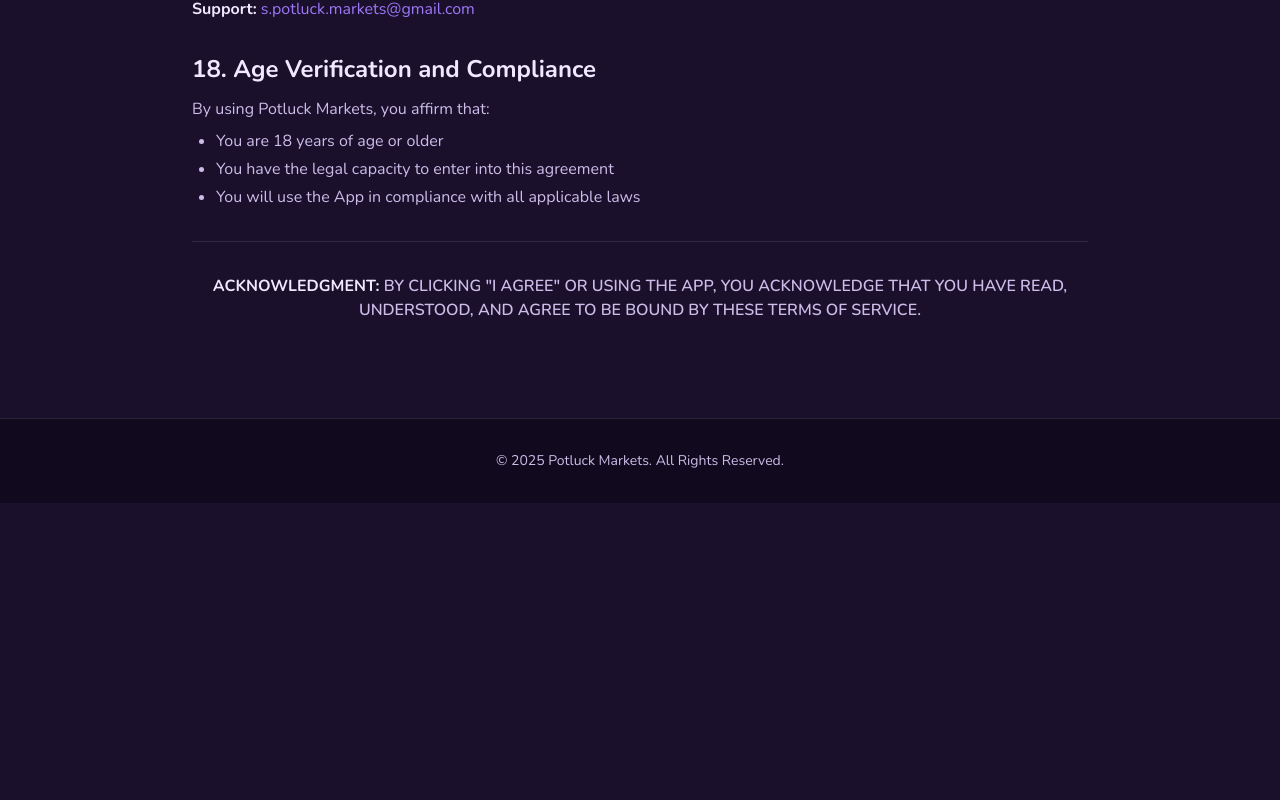
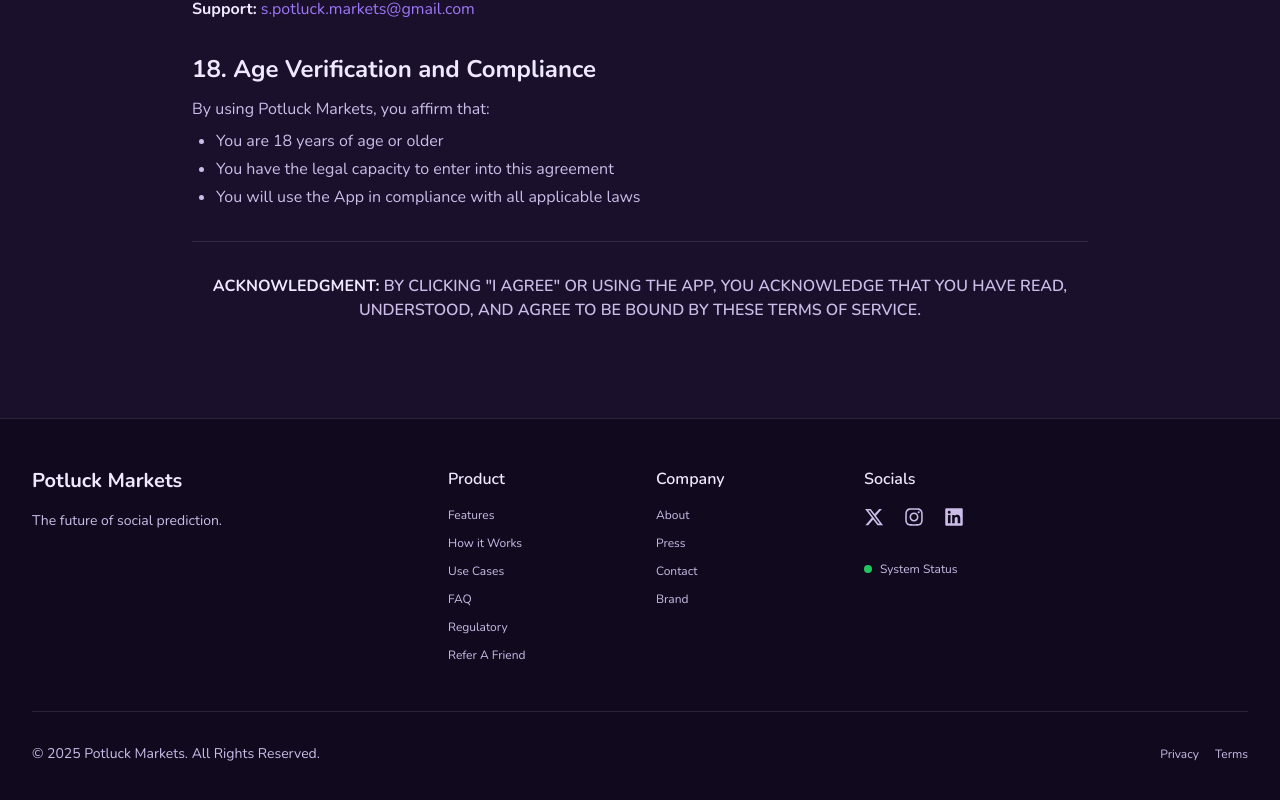
Before and after one commit to Swondon/PotLuck-Website, a React (Vite) app: page /terms-of-service in a window 1280 px wide. Shown: the part 6819-7619 px from the top of the page. Before the commit the page ends 7322 px from the top, so only its background shows below. Built offline with nearby package versions, Linux system fonts and the light colour scheme.

Commit message:
Created footer

```diff
--- a/package.json
+++ b/package.json
@@ -13,6 +13,7 @@
     "lucide-react": "^0.546.0",
     "react": "^18.3.1",
     "react-dom": "^18.3.1",
+    "react-icons": "^5.5.0",
     "react-router-dom": "^7.9.4"
   },
   "devDependencies": {
--- a/src/components/Footer.jsx
+++ b/src/components/Footer.jsx
@@ -1,9 +1,80 @@
+import { FaInstagram, FaLinkedin } from 'react-icons/fa';
+import { FaXTwitter } from 'react-icons/fa6';
+
 export default function Footer() {
   return (
-    <footer className="bg-[#110a1f] border-t border-white/10">
-      <div className="max-w-7xl mx-auto px-10 py-8 text-center text-potluck-dark text-sm">
-        <p>&copy; 2025 Potluck Markets. All Rights Reserved.</p>
+    <footer className="bg-[#110a1f] border-t border-white/10 text-sm">
+      <div className="max-w-7xl mx-auto py-12 px-4 sm:px-6 lg:px-8">
+        <div className="grid grid-cols-2 md:grid-cols-4 xl:grid-cols-6 gap-8">
+          <div className="col-span-2">
+            <a href="/" className="text-potluck-light font-bold text-xl">
+              Potluck Markets
+            </a>
+            <p className="mt-4 text-potluck-dark">
+              The future of social prediction.
+            </p>
+          </div>
+
+          <div>
+            <h3 className="text-base font-semibold text-potluck-light">Product</h3>
+            <ul className="mt-4 space-y-3 text-xs">
+              <li><a href="#" className="text-potluck-dark hover:text-potluck-light">Features</a></li>
+              <li><a href="#" className="text-potluck-dark hover:text-potluck-light">How it Works</a></li>
+              <li><a href="#" className="text-potluck-dark hover:text-potluck-light">Use Cases</a></li>
+              <li><a href="#" className="text-potluck-dark hover:text-potluck-light">FAQ</a></li>
+              <li><a href="#" className="text-potluck-dark hover:text-potluck-light">Regulatory</a></li>
+              <li><a href="#" className="text-potluck-dark hover:text-potluck-light">Refer A Friend</a></li>
+            </ul>
+          </div>
+
+          <div>
+            <h3 className="text-base font-semibold text-potluck-light">Company</h3>
+            <ul className="mt-4 space-y-3 text-xs">
+              <li><a href="#" className="text-potluck-dark hover:text-potluck-light">About</a></li>
+              <li><a href="#" className="text-potluck-dark hover:text-potluck-light">Press</a></li>
+              <li><a href="#" className="text-potluck-dark hover:text-potluck-light">Contact</a></li>
+              <li><a href="#" className="text-potluck-dark hover:text-potluck-light">Brand</a></li>
+            </ul>
+          </div>
+
+          <div className="col-span-2 md:col-span-4 xl:col-span-2">
+            <h3 className="text-base font-semibold text-potluck-light">Socials</h3>
+            <div className="flex space-x-5 mt-4">
+              <a href="https://x.com/potluckmarkets" target="_blank" rel="noopener noreferrer" className="text-potluck-dark hover:text-potluck-light">
+                <span className="sr-only">X</span>
+                <FaXTwitter className="h-5 w-5" />
+              </a>
+              <a href="https://www.instagram.com/potluckmarkets/" target="_blank" rel="noopener noreferrer" className="text-potluck-dark hover:text-potluck-light">
+                <span className="sr-only">Instagram</span>
+                <FaInstagram className="h-5 w-5" />
+              </a>
+              <a href="https://www.linkedin.com/company/potluck-markets/" target="_blank" rel="noopener noreferrer" className="text-potluck-dark hover:text-potluck-light">
+                <span className="sr-only">LinkedIn</span>
+                <FaLinkedin className="h-5 w-5" />
+              </a>
+            </div>
+            <div className="mt-8">
+              <a href="#" className="inline-flex items-center space-x-2 text-xs">
+                <span className="relative flex h-2 w-2">
+                  <span className="animate-ping absolute inline-flex h-full w-full rounded-full bg-green-400 opacity-75"></span>
+                  <span className="relative inline-flex rounded-full h-2 w-2 bg-green-500"></span>
+                </span>
+                <span className="text-potluck-dark hover:text-potluck-light">System Status</span>
+              </a>
+            </div>
+          </div>
+        </div>
+
+        <div className="mt-12 border-t border-white/10 pt-8 flex flex-col sm:flex-row-reverse items-center justify-between">
+           <div className="flex space-x-4 text-xs">
+              <a href="#" className="text-potluck-dark hover:text-potluck-light">Privacy</a>
+              <a href="#" className="text-potluck-dark hover:text-potluck-light">Terms</a>
+           </div>
+          <p className="text-potluck-dark mt-4 sm:mt-0">
+            &copy; {new Date().getFullYear()} Potluck Markets. All Rights Reserved.
+          </p>
+        </div>
       </div>
     </footer>
-  )
+  );
 }
```
Also changed, not shown: 1 other file (tests, documents, lock files or other folders).
